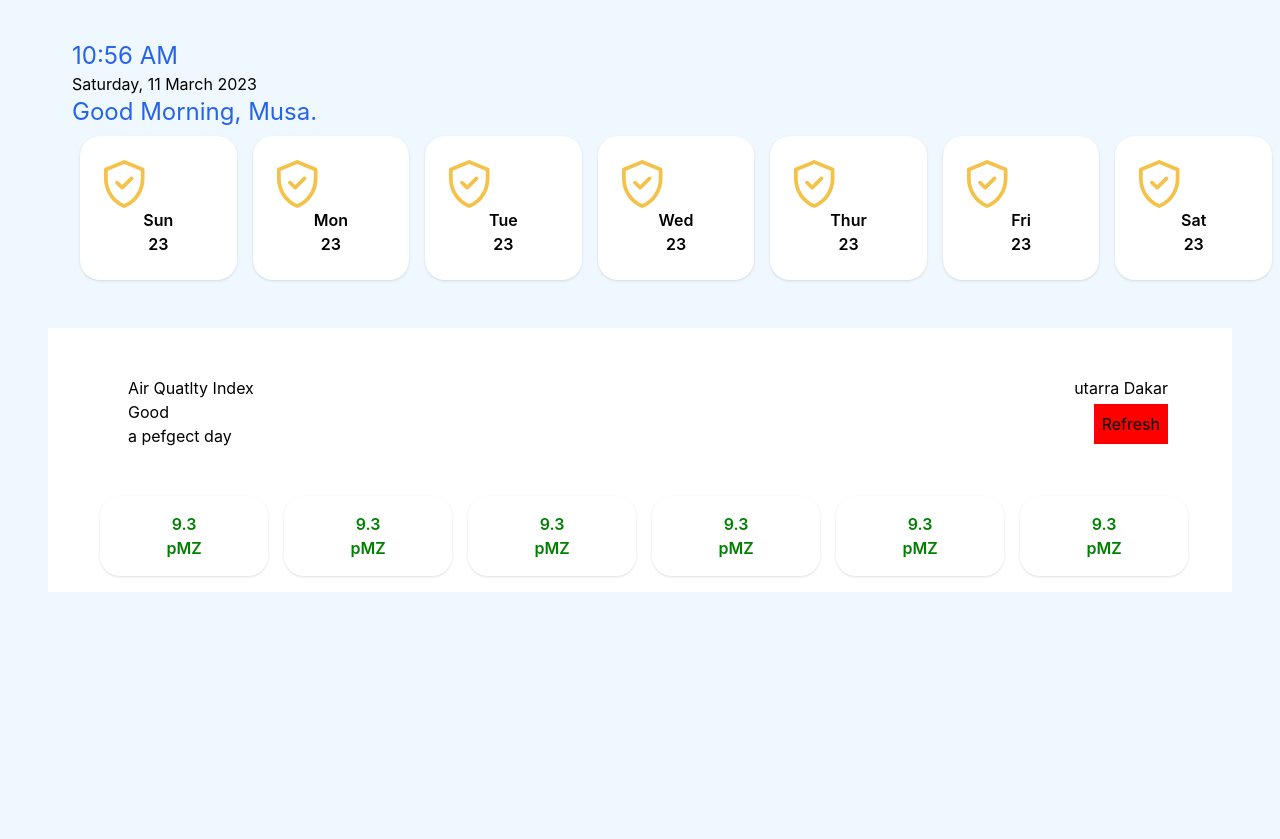
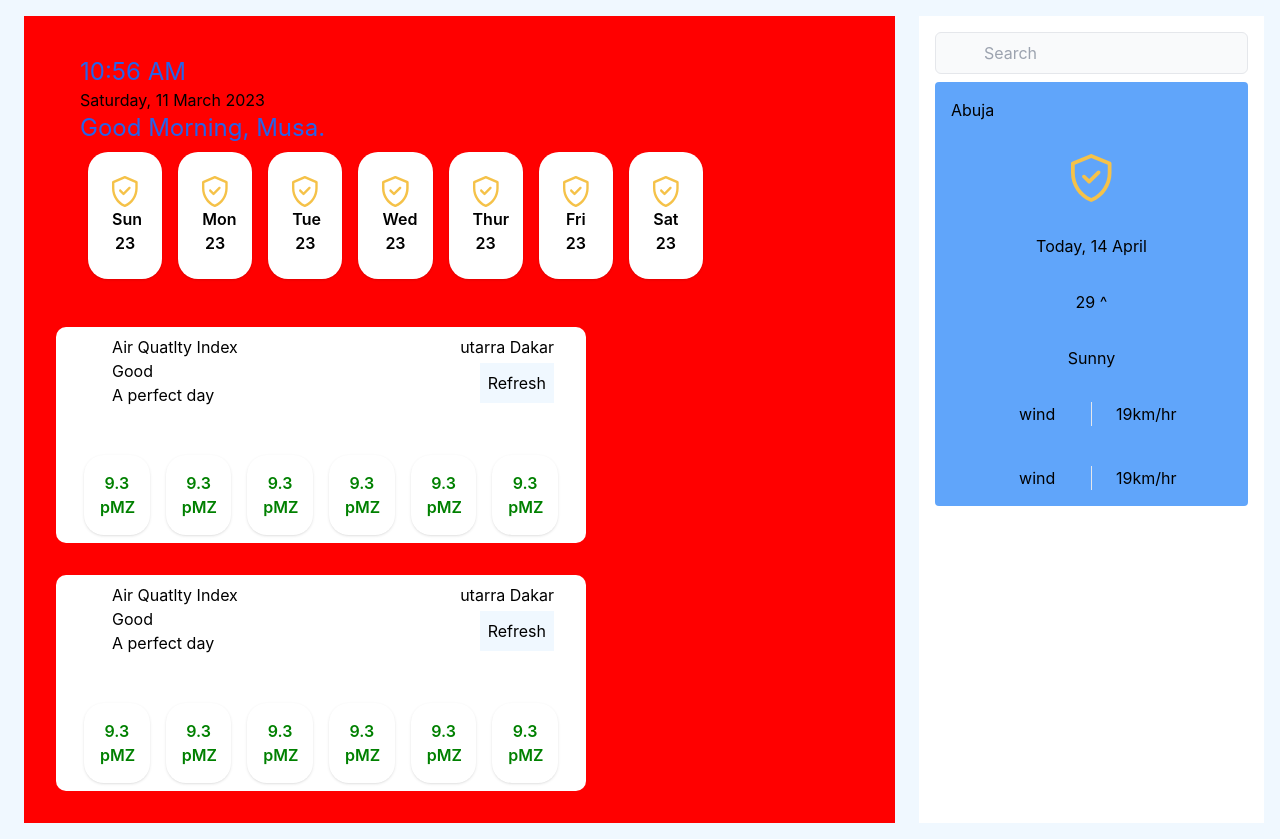
Before and after one commit to musaa99/weather-app, a React (Create React App) app: page / in a window 1280 px wide. Before the commit the page ends 800 px from the top, so only its background shows below. Built offline with nearby package versions, Linux system fonts and the light colour scheme.

Commit message:
fix main and weather component

```diff
--- a/src/component/AirComponent/airMainComponent.jsx
+++ b/src/component/AirComponent/airMainComponent.jsx
@@ -4,8 +4,8 @@ import AirQuality from "./airQuality";
 
 const AirMainComponent = () => {
   return (
-    <div className="bg-white m-8 py-2 pl-6 pr-4">
-      <div>
+    <div className="">
+      <div className="bg-white rounded-[10px] w-[530px] m-8 ">
         <AirQuality />
         <AirCard />
       </div>
--- a/src/component/AirComponent/airQuality.jsx
+++ b/src/component/AirComponent/airQuality.jsx
@@ -1,16 +1,15 @@
 import React from 'react'
-import AirCard from './airCard'
 
 const AirQuality = () => {
   return (
-    <div className=" m-8 py-2 pl-6 pr-4">
+    <div className=" m-8 py-2 pl-6">
         <div className='flex justify-between'>
           <h1>Air Quatlty Index</h1>
           <p>utarra Dakar</p>
         </div>
         <div className='flex items-center justify-between'>
-          <h1>Good <br/>a pefgect day</h1>
-          <button className='p-2 bg-[red]'>Refresh</button>
+          <h1>Good <br/>A perfect day</h1>
+          <button className='p-2 bg-[aliceblue]'>Refresh</button>
         </div>
     </div>
   )
--- /dev/null
+++ b/src/component/SideComponent/Aside.jsx
@@ -0,0 +1,16 @@
+import React from 'react'
+import Body from './Body'
+import Navbar from './Navbar'
+
+const Aside = () => {
+  return (
+    <div className='grid grid-cols-1 gap-2'>
+        <Navbar/>
+        <Body/>
+
+
+    </div>
+  )
+}
+
+export default Aside
--- /dev/null
+++ b/src/component/SideComponent/Body.jsx
@@ -0,0 +1,25 @@
+import React from "react";
+import Vector from "../../assets/Vector.svg";
+const Body = () => {
+  return (
+    <div className="bg-blue-400 rounded p-4 grid grid-cols-1 gap-8">
+      <h1>Abuja</h1>
+      <div className="text-center grid  gap-[inherit]">
+        <img className="m-auto" src={Vector} alt="" />
+        <p>Today, 14 April</p>
+        <h2>29 ^</h2>
+        <h3>Sunny</h3>
+          <div className="  mb-2 grid grid-cols-2 px-8 divide-x">
+            <h1>wind</h1>
+            <h1>19km/hr</h1>
+          </div>
+          <div className="grid grid-cols-2 px-8  divide-x">
+            <h1>wind</h1>
+            <h1>19km/hr</h1>
+          </div>
+      </div>
+    </div>
+  );
+};
+
+export default Body;
--- /dev/null
+++ b/src/component/SideComponent/Navbar.jsx
@@ -0,0 +1,18 @@
+import React from 'react'
+
+const Navbar = () => {
+  return (
+    <div>
+         <div className="relative">
+                {/* <SearchIcon /> */}
+                <input
+                  type="text"
+                  placeholder="Search"
+                  className="max-w-[706px] w-full py-2 pl-12 px-4 text-black border rounded-md outline-none bg-gray-50 "
+                />
+              </div>
+    </div>
+  )
+}
+
+export default Navbar
--- a/src/component/days.jsx
+++ b/src/component/days.jsx
@@ -5,8 +5,8 @@ const DayOverview = (props) => {
 
   return (
 
-      <div className=" block bg-white shadow rounded-[20px] p-6 m-2 items-center text-black font-semibold">
-        <img src={img} alt='icon' className=''/>
+      <div className="  bg-white shadow rounded-[20px] p-6 m-2 items-center text-black font-semibold">
+        <img  src={img} alt='icon' className='m-auto'/>
         <h6 className=""> {day}</h6>
         <h4>{Temp}</h4>
 
--- a/src/component/daysCard.jsx
+++ b/src/component/daysCard.jsx
@@ -4,7 +4,7 @@ import Vector from "../assets/Vector.svg";
 
 const DaysCard = () => {
   return (
-    <div className="grid grid-cols-7 w-fit-content text-center items-center">
+    <div className="grid grid-cols-7 pr-[200px] text-center items-center">
       <DayOverview img={Vector} day="Sun" Temp={23} />
       <DayOverview img={Vector} day="Mon" Temp={23} />
       <DayOverview img={Vector} day="Tue" Temp={23} />
--- a/src/pages/main.jsx
+++ b/src/pages/main.jsx
@@ -1,19 +1,23 @@
-import React from 'react'
-import Index from '../component'
-import AirMainComponent from '../component/AirComponent/airMainComponent'
+import React from "react";
+import Index from "../component";
+import AirMainComponent from "../component/AirComponent/airMainComponent";
+import Aside from "../component/SideComponent/Aside";
 
 const Main = () => {
   return (
-    <div className=' h-[100%] m-4'>
-        <Index/>
+    <div className=" flex gap-4 h-[100%] m-4">
+      <div className="w-[70%] bg-[red] mx-2">
+        <Index />
         <div>
-          <AirMainComponent/>
+          <AirMainComponent />
+          <AirMainComponent />
+        </div>
+      </div>
+      <div className="bg-white p-4">
+          <Aside/>
+      </div>
+    </div>
+  );
+};
 
-
-
-        </div>
-    </div>
-  )
-}
-
-export default Main
+export default Main;
```
